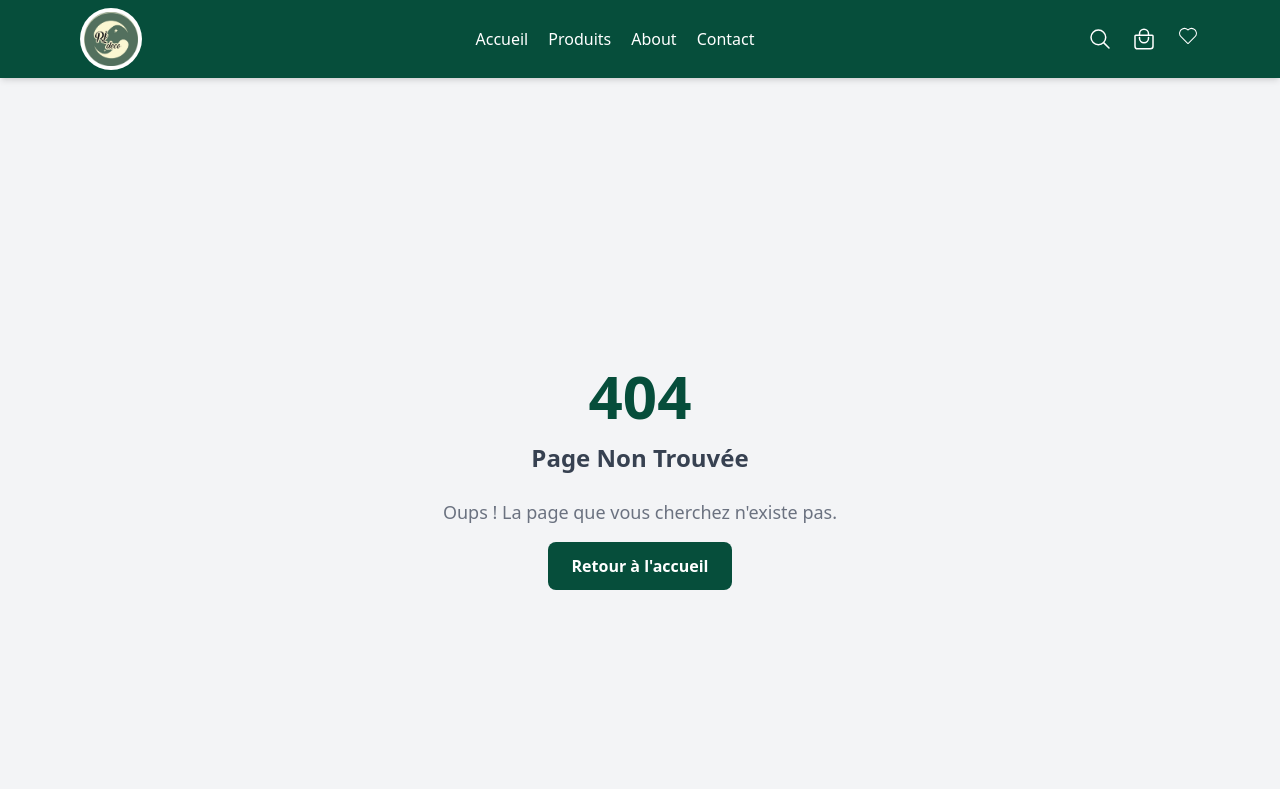
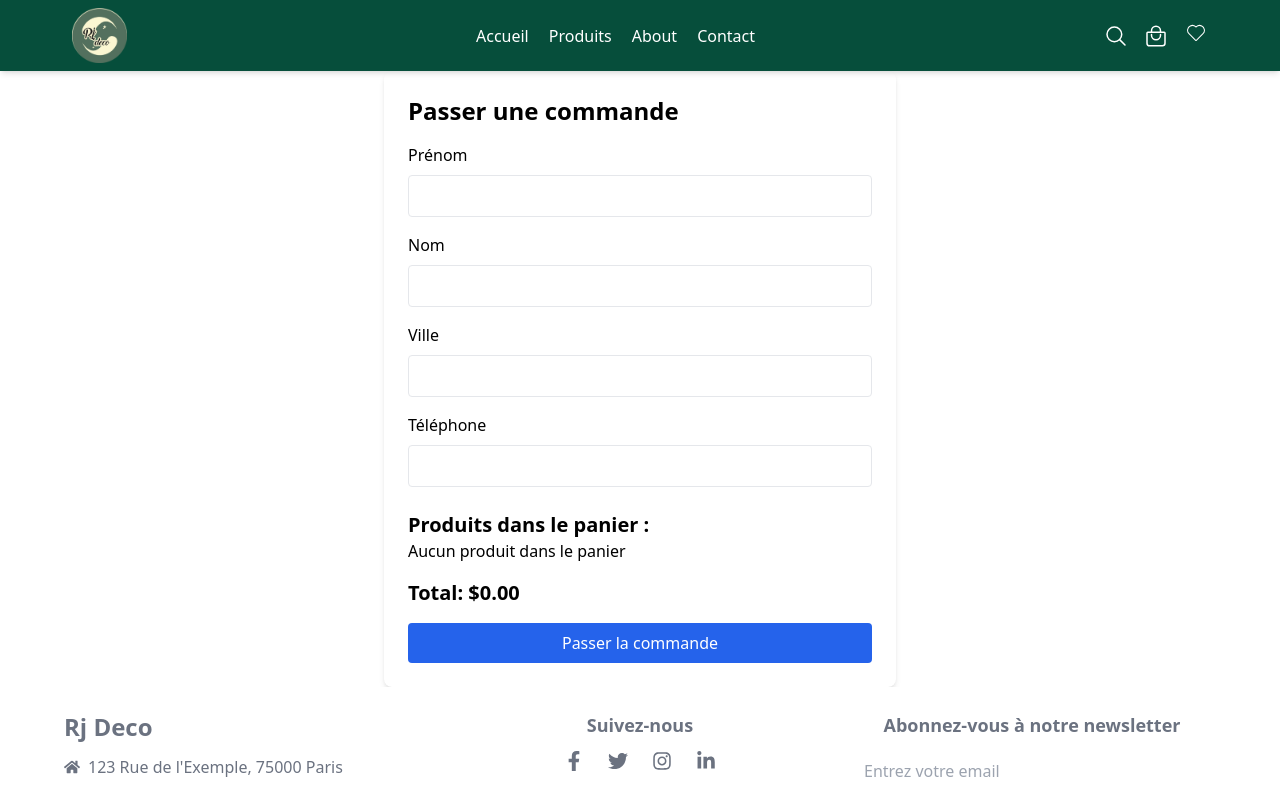
Before and after one commit to Bilel-lefi/e-commerce, a React (Vite) app: page /passer-commande in a window 1280 px wide. Shown: the top 789 px of the page. Built offline with nearby package versions, Linux system fonts and the light colour scheme.

Commit message:
add order page + toastify fix responsive in home and navbar

```diff
--- a/src/App.jsx
+++ b/src/App.jsx
@@ -1,10 +1,12 @@
 import React, { lazy, Suspense } from 'react';
 import './App.css';
+import "./assets/style.css"
 import MainLayout from './layouts/MainLayouts';
 import { BrowserRouter as Router, Route, Routes } from 'react-router-dom';
 import Loading from './pages/Loading';
 import NotFound from './pages/NotFound';
 import ProductDetails from './pages/ProductDetails';
+import OrderDetail from './pages/OrderDetail';
 
 // Lazy-loaded components
 const Pages = lazy(() => import('./pages/Pages'));
@@ -17,6 +19,7 @@ function App() {
         <Suspense fallback={<Loading/>}>
           <Routes>
             <Route path="/" element={<Pages />} />
+            <Route path="/passer-commande" element={<OrderDetail />} />
             <Route path="/product-details" element={<ProductDetails />} />
             <Route path="/rj-deco/favoris" element={<LikedProduct />} />
             <Route path="*" element={<NotFound/>}></Route>
--- /dev/null
+++ b/src/assets/style.css
@@ -0,0 +1,37 @@
+.social-icons-container {
+    display: flex;
+    justify-content: center;
+    gap: 2rem;
+    margin-top: 3rem;
+  }
+
+  .icon {
+    font-size: 3rem;
+    transition: transform 0.3s ease-in-out;
+    animation: floating 3s infinite ease-in-out;
+  }
+
+  .facebook {
+    color: #3b5998;
+  }
+
+  .instagram {
+    color: #e4405f;
+  }
+
+  .whatsapp {
+    color: #25d366;
+  }
+
+  .icon:hover {
+    transform: scale(1.2);
+  }
+
+  @keyframes floating {
+    0%, 100% {
+      transform: translateY(0);
+    }
+    50% {
+      transform: translateY(-10px);
+    }
+  }
--- a/src/components/CardsProduct.jsx
+++ b/src/components/CardsProduct.jsx
@@ -7,7 +7,9 @@ import { toast, ToastContainer } from 'react-toastify';  // Importer Toastify
 // Fonction pour ajouter un produit au panier
 const addToBasket = (id, name, price, images) => {
   const basket = JSON.parse(localStorage.getItem('basket')) || [];
-  const product = { id, name, price, images };
+  const quantity =1
+
+  const product = { id, name, price, images,quantity };
 console.log(id)
   // Vérifier si le produit existe déjà dans le panier
   if (!basket.some(item => item.id === id)) {
--- a/src/components/Navbar.jsx
+++ b/src/components/Navbar.jsx
@@ -9,30 +9,29 @@ const Panier = ({ onClose }) => {
   const [items, setItems] = useState([]);
 
   useEffect(() => {
-    // Charger les produits depuis le localStorage
     const storedItems = JSON.parse(localStorage.getItem("basket")) || [];
     setItems(storedItems);
   }, []);
 
-  // Calculer le total du panier
   const total = items.reduce((acc, item) => acc + item.price, 0);
 
-  // Fonction pour supprimer un article du panier
   const removeItem = (id) => {
-    // Filtrer l'article à supprimer
     const updatedItems = items.filter((item) => item.id !== id);
     setItems(updatedItems);
-    // Mettre à jour le localStorage
     localStorage.setItem("basket", JSON.stringify(updatedItems));
   };
 
   return (
-    <div onMouseLeave={onClose} className=" fixed top-0 right-0 h-full overflow-auto w-72 bg-emerald-900 text-white p-4 shadow-lg z-50">
-      <h2 className="text-xl font-bold mb-4 flex items-center justify-between gap-2">
+    <div
+      onMouseLeave={onClose}
+      className="fixed top-0 right-0 h-full w-72 md:w-80 lg:w-96 bg-emerald-900 text-white p-4 shadow-lg z-50"
+    >
+      <h2 className="text-xl font-bold mb-4 flex justify-between items-center">
         <IoBagHandleOutline className="text-2xl" /> Mon Panier
         <button onClick={onClose} className="text-white hover:text-red-500 text-xl">x</button>
       </h2>
-      <ul className="flex-1 overflow-y-auto space-y-3">
+
+      <ul className="overflow-y-auto space-y-3 max-h-[70vh]">
         {items.length > 0 ? (
           items.map((item) => (
             <li key={item.id} className="flex justify-between items-center bg-emerald-700 px-3 py-2 rounded-lg">
@@ -40,10 +39,7 @@ const Panier = ({ onClose }) => {
                 <p className="font-medium">{item.name}</p>
                 <span className="text-sm text-gray-200">{item.price.toFixed(2)} TND</span>
               </div>
-              <button
-                className="text-white hover:text-red-500"
-                onClick={() => removeItem(item.id)}
-              >
+              <button onClick={() => removeItem(item.id)} className="text-white hover:text-red-500">
                 <IoCloseOutline />
               </button>
             </li>
@@ -52,15 +48,19 @@ const Panier = ({ onClose }) => {
           <li className="text-center text-gray-300">Votre panier est vide</li>
         )}
       </ul>
+
       <div className="border-t border-gray-300 mt-4 pt-4">
         <p className="font-semibold">Total: {total.toFixed(2)} TND</p>
+        <a href="passer-commande">
         <button className="w-full mt-3 bg-white text-emerald-900 font-bold py-2 rounded-lg hover:bg-gray-100 transition">
           Passer la commande
         </button>
+        </a>
       </div>
     </div>
   );
 };
+
 
 function Navbar() {
   const [isMobileMenuOpen, setIsMobileMenuOpen] = useState(false);
@@ -68,17 +68,13 @@ function Navbar() {
 
   return (
     <header className="header bg-white group hover:bg-emerald-900 shadow-md sticky top-0 z-50">
-      <div className="mx-14 flex justify-between items-center px-6 py-2">
-        <div className="flex justify-center group-hover:bg-white p-1 rounded-full w-full xs:w-auto sm:w-auto md:w-auto">
-          <a href="index.html">
-            <Link to="/">
-              <img src={Logo} className="w-16" alt="Logo" />
-            </Link>
-          </a>
-        </div>
+      <div className="mx-4 md:mx-14 flex justify-between items-center px-4 py-2">
+        <Link to="/">
+          <img src={Logo} className="w-14 md:w-16" alt="Logo" />
+        </Link>
 
-        <nav className="justify-center text-gray-500 group-hover:text-white hidden md:flex w-full justify-start">
-          <ul className="flex gap-5">
+        <nav className="hidden md:flex text-gray-500 group-hover:text-white w-full justify-center">
+          <ul className="flex gap-4 md:gap-5">
             <li><Link to="/" className="transition-colors">Accueil</Link></li>
             <li><Link to="/#produits" className="transition-colors">Produits</Link></li>
             <li><Link to="/rj-deco/about" className="transition-colors">About</Link></li>
@@ -86,15 +82,7 @@ function Navbar() {
           </ul>
         </nav>
 
-        <button
-          className="md:hidden text-2xl group-hover:text-white"
-          onClick={() => setIsMobileMenuOpen(!isMobileMenuOpen)}
-          aria-label="Toggle Mobile Menu"
-        >
-          &#9776;
-        </button>
-
-        <div className="flex gap-5 text-2xl group-hover:text-white text-gray-500 font-bold hidden md:flex">
+        <div className="flex items-center gap-4 text-2xl text-gray-500 group-hover:text-white">
           <button className="hover:text-yellow-500"><IoSearchOutline /></button>
           <button
             className="hover:text-yellow-500"
@@ -105,8 +93,26 @@ function Navbar() {
           <Link to="/rj-deco/favoris">
             <button className="hover:text-yellow-500"><CiHeart /></button>
           </Link>
+
+          <button
+            className="md:hidden text-2xl"
+            onClick={() => setIsMobileMenuOpen(!isMobileMenuOpen)}
+          >
+            &#9776;
+          </button>
         </div>
       </div>
+
+      {isMobileMenuOpen && (
+        <nav className="md:hidden bg-emerald-900 text-white p-4 space-y-4">
+          <ul className="space-y-2">
+            <li><Link to="/" onClick={() => setIsMobileMenuOpen(false)}>Accueil</Link></li>
+            <li><Link to="/#produits" onClick={() => setIsMobileMenuOpen(false)}>Produits</Link></li>
+            <li><Link to="/rj-deco/about" onClick={() => setIsMobileMenuOpen(false)}>About</Link></li>
+            <li><Link to="/rj-deco/contact" onClick={() => setIsMobileMenuOpen(false)}>Contact</Link></li>
+          </ul>
+        </nav>
+      )}
 
       {showPanier && <Panier onClose={() => setShowPanier(false)} />}
     </header>
--- a/src/pages/Home.jsx
+++ b/src/pages/Home.jsx
@@ -1,79 +1,50 @@
 import React from 'react';
 import a from '../assets/rj-deco-slider.jpg';
-import { motion } from 'framer-motion';
-import { FaFacebookF, FaInstagram, FaWhatsapp } from "react-icons/fa"; // Importing the icons
+import { FaFacebookF, FaInstagram, FaWhatsapp } from "react-icons/fa";
 
 function Home() {
   return (
     <section
       id="home"
-      className="h-screen xs:h-auto bg-cover bg-center"
+      className="h-screen xs:h-auto bg-cover bg-center flex items-center justify-center"
       style={{
         backgroundImage: `url(${a})`,
       }}
     >
-
-
       {/* Overlay */}
-      <div className=" flex flex-row xs:flex-col items-start justify-around h-full  bg-black/50  text-white px-6 sm:px-10 md:px-20">
-
-       <div className="mt-20">
+      <div className="bg-black/50 h-full w-full flex flex-col justify-center items-center text-white px-6 py-16 sm:px-10 md:px-20 animate-fadeIn">
+        <div className="text-center max-w-4xl">
           {/* Catchy Headline */}
-        <h1 className="text-4xl text-white sm:text-5xl md:text-6xl font-bold uppercase leading-tight sm:leading-snug">
+          <h1 className="text-4xl sm:text-5xl md:text-6xl font-bold uppercase leading-tight sm:leading-snug animate-slideDown">
             Transformez Votre Espace <br /> Avec l'Élégance
           </h1>
-        <p className="mt-6 text-yellow-500 text-lg sm:text-xl md:text-2xl leading-relaxed max-w-full sm:max-w-2xl md:max-w-3xl">
-              RJ-DECO est une société de décoration spécialisée dans la création
-              de cadres sur mesure et de logos personnalisés. Chaque réalisation
-              reflète l’originalité et le savoir-faire unique de l’équipe. Grâce à
-              une approche innovante, RJ-DECO sublime vos espaces et renforce
-              votre identité visuelle.
+          <p className="mt-6 text-yellow-500 text-lg sm:text-xl md:text-2xl leading-relaxed animate-fadeInDelay">
+            RJ-DECO est une société de décoration spécialisée dans la création de cadres sur mesure et de logos personnalisés.
+            Chaque réalisation reflète l’originalité et le savoir-faire unique de l’équipe.
+            Grâce à une approche innovante, RJ-DECO sublime vos espaces et renforce votre identité visuelle.
           </p>
-        <div className="mt-8 flex flex-col sm:flex-row sm:gap-4">
-          <button className="bg-yellow-500 hover:bg-yellow-600 text-black font-semibold py-3 px-6 rounded-full shadow-lg transition duration-300 w-full sm:w-auto mb-4 sm:mb-0">
+          <div className="mt-8 flex flex-col sm:flex-row sm:justify-center gap-4">
+            <button className="bg-yellow-500 hover:bg-yellow-600 text-black font-semibold py-3 px-6 rounded-full shadow-lg w-full sm:w-auto ">
               Explorer Nos Collections
             </button>
-          <button className="bg-transparent border-2 border-white text-white font-semibold py-3 px-6 rounded-full shadow-lg hover:bg-white hover:text-emerald-900 transition duration-300 w-full sm:w-auto">
+            <button className="border-2 border-white text-white font-semibold py-3 px-6 rounded-full shadow-lg hover:bg-white hover:text-emerald-900 w-full sm:w-auto">
               Nous Contacter
             </button>
           </div>
         </div>
-
-
-       <div
-              className="xs:mt-1 xs:mb-8 mt-20  flex flex-col xs:flex-row xs:w-full xs:justify-around space-y-10  justify-start items-end"
-            >
-              <a
-                href="https://www.facebook.com/RJDECO9.7"
-                target="_blank"
-              >
-                <FaFacebookF
-                  className="icon text-6xl sm:text-7xl text-blue-600 hover:text-blue-800 transition-colors animate-vibrate social-icon facebook-icon"
-                />
+        {/* Social Icons */}
+        <div className="transition animate-bounce mt-12 flex justify-center gap-8">
+          <a href="https://www.facebook.com/RJDECO9.7" target="_blank" rel="noopener noreferrer">
+            <FaFacebookF className=" text-4xl sm:text-5xl text-blue-500 hover:text-blue-600 transition animate-floating" />
           </a>
-              <a
-                href="https://www.instagram.com/rj.interieur/"
-
-              >
-                <FaInstagram
-                  className="icon text-6xl sm:text-7xl text-pink-600 hover:text-pink-800 transition-colors animate-vibrate social-icon instagram-icon"
-                />
+          <a href="https://www.instagram.com/rj.interieur/" target="_blank" rel="noopener noreferrer">
+            <FaInstagram className="text-4xl sm:text-5xl text-pink-500 hover:text-pink-600 transition animate-floating delay-300" />
           </a>
-              <a
-                href="https://wa.me/+21656131896"
-
-              >
-                <FaWhatsapp
-                  className="icon text-6xl sm:text-7xl text-green-600 hover:text-green-800 transition-colors animate-vibrate social-icon whatsapp-icon"
-                />
+          <a href="https://wa.me/+21656131896" target="_blank" rel="noopener noreferrer">
+            <FaWhatsapp className="text-4xl sm:text-5xl text-green-500 hover:text-green-600 transition animate-floating delay-500" />
           </a>
         </div>
-
-
       </div>
-
-
-
     </section>
   );
 }
--- /dev/null
+++ b/src/pages/OrderDetail.jsx
@@ -0,0 +1,159 @@
+import React, { useState, useEffect } from 'react';
+import axios from 'axios';
+import { toast, ToastContainer } from 'react-toastify';  // Importer Toastify
+import 'react-toastify/dist/ReactToastify.css';  // Importer les styles
+import { FaRegTrashCan } from "react-icons/fa6";
+
+const OrderDetail = () => {
+  const [order, setOrder] = useState({
+    firstName: '',
+    lastName: '',
+    city: '',
+    phone: '',
+  });
+
+  const [basket, setBasket] = useState([]);
+  const [isEmpty, setEmpty] = useState(true)
+  // Récupérer les produits depuis le localStorage à l'initialisation du composant
+  useEffect(() => {
+    const storedBasket = JSON.parse(localStorage.getItem('basket')) || [];
+    setBasket(storedBasket);
+    if (basket.length > 0) { setEmpty(false)}
+  }, []);
+
+  // Fonction pour supprimer un produit du localStorage
+  const handleRemoveProduct = (productId) => {
+    const updatedBasket = basket.filter(product => product.id !== productId);
+    localStorage.setItem('basket', JSON.stringify(updatedBasket));
+    setBasket(updatedBasket);
+    toast.success("Produit supprimé du panier!");  // Notification de succès
+  };
+
+  // Fonction pour modifier la quantité d'un produit
+  const handleQuantityChange = (productId, amount) => {
+    const updatedBasket = basket.map(product => {
+      if (product.id === productId) {
+        return {
+          ...product,
+          quantity: Math.max(1, product.quantity + amount), // Assure une quantité >= 1
+        };
+      }
+      return product;
+    });
+    localStorage.setItem('basket', JSON.stringify(updatedBasket));
+    setBasket(updatedBasket);
+    //toast.info(`Quantité modifiée ! Nouvelle quantité: ${updatedBasket.find(product => product.id === productId).quantity}`);
+  };
+
+  // Fonction pour gérer les changements dans le formulaire
+  const handleChange = (e) => {
+    const { name, value } = e.target;
+    setOrder({ ...order, [name]: value });
+  };
+
+  // Fonction de soumission du formulaire
+  const handleSubmit = async (e) => {
+    e.preventDefault();
+    const orderWithBasket = { ...order, basket }; // Inclure le panier dans la commande
+    console.log("Commande soumise:", orderWithBasket);  // Afficher la commande avec les produits et leurs quantités dans la console
+    try {
+      const response = await axios.post('http://localhost:5000/api/orders', orderWithBasket);
+      console.log('Order created:', response.data);
+      toast.success('Commande passée avec succès !');  // Notification de succès
+      setOrder({ firstName: '', lastName: '', city: '', phone: '' });
+    } catch (error) {
+      console.error('Erreur lors de la commande:', error);
+      toast.error('Une erreur est survenue.');  // Notification d'erreur
+    }
+  };
+
+  // Calculer le total pour chaque produit
+  const calculateProductTotal = (price, quantity) => {
+    return (price * quantity).toFixed(2);
+  };
+
+  // Calculer le total de la commande
+  const calculateTotal = () => {
+    return basket.reduce((total, product) => total + (product.price * product.quantity), 0).toFixed(2);
+  };
+
+  return (
+    <form onSubmit={handleSubmit} className="max-w-lg mx-auto p-6 bg-white rounded-lg shadow-md">
+      <h2 className="text-2xl font-bold mb-4">Passer une commande</h2>
+
+      <div className="mb-4">
+        <label className="block mb-2">Prénom</label>
+        <input type="text" name="firstName" value={order.firstName} onChange={handleChange} required className="w-full p-2 border rounded" />
+      </div>
+
+      <div className="mb-4">
+        <label className="block mb-2">Nom</label>
+        <input type="text" name="lastName" value={order.lastName} onChange={handleChange} required className="w-full p-2 border rounded" />
+      </div>
+
+      <div className="mb-4">
+        <label className="block mb-2">Ville</label>
+        <input type="text" name="city" value={order.city} onChange={handleChange} required className="w-full p-2 border rounded" />
+      </div>
+
+      <div className="mb-4">
+        <label className="block mb-2">Téléphone</label>
+        <input type="tel" name="phone" value={order.phone} onChange={handleChange} required className="w-full p-2 border rounded" />
+      </div>
+
+      <h3 className="text-xl font-semibold mt-6">Produits dans le panier :</h3>
+      <ul className="mb-4">
+        {basket.length === 0 ? (
+          <li>Aucun produit dans le panier</li>
+        ) : (
+          basket.map((product) => (
+            <li key={product.id} className="flex justify-between items-center">
+              <div className="flex gap-4 text-wrap w-2/5">
+                <span>{product.name}</span>
+                <span>${product.price}</span>
+              </div>
+              <div className="flex items-center gap-4">
+                <button
+                  type="button"
+                  onClick={() => handleQuantityChange(product.id, -1)}
+                  className="bg-gray-300 px-4 py-2 rounded"
+                >
+                  -
+                </button>
+                <span>{product.quantity}</span>
+                <button
+                  type="button"
+                  onClick={() => handleQuantityChange(product.id, 1)}
+                  className="bg-gray-300 px-4 py-2 rounded"
+                >
+                  +
+                </button>
+              </div>
+              <span>${calculateProductTotal(product.price, product.quantity)}</span>
+              <button
+                type="button"
+                onClick={() => handleRemoveProduct(product.id)}
+                className="text-red-500 "
+              >
+                <FaRegTrashCan/>
+              </button>
+            </li>
+          ))
+        )}
+      </ul>
+
+      <div className="text-xl font-bold">
+        Total: ${calculateTotal()}
+      </div>
+
+      <button type="submit" disabled={isEmpty} className="w-full bg-blue-600 text-white py-2 rounded hover:bg-blue-700 mt-4">
+        {isEmpty ? "Passer la commande" : "Ajouter des articles pour passer une commande" }
+      </button>
+
+      {/* Ajouter le container Toastify */}
+      <ToastContainer />
+    </form>
+  );
+};
+
+export default OrderDetail;
--- a/tailwind.config.js
+++ b/tailwind.config.js
@@ -1,5 +1,4 @@
-/** @type {import('tailwindcss').Config} */
-export default {
+module.exports = {
   content: [
     "./index.html",
     "./src/**/*.{js,ts,jsx,tsx}",
@@ -7,13 +6,17 @@ export default {
   theme: {
     extend: {
       screens: {
-        'xs': '480px',  // pour les petits écrans (téléphones)
-        'sm': '640px',  // pour les tablettes
-        'md': '768px',  // pour les écrans de taille moyenne
-        'lg': '1024px', // pour les écrans larges
-        'xl': '1280px', // pour les grands écrans
-        '2xl': '1536px', // pour les très grands écrans
+        'xs': '480px',
+        'sm': '640px',
+        'md': '768px',
+        'lg': '1024px',
+        'xl': '1280px',
+        '2xl': '1536px',
       },
+      maxHeight: {
+        '70vh': '70vh',
+      },
+
     },
   },
   plugins: [],
```
Lines whose indentation alone changed are shown as unchanged.
